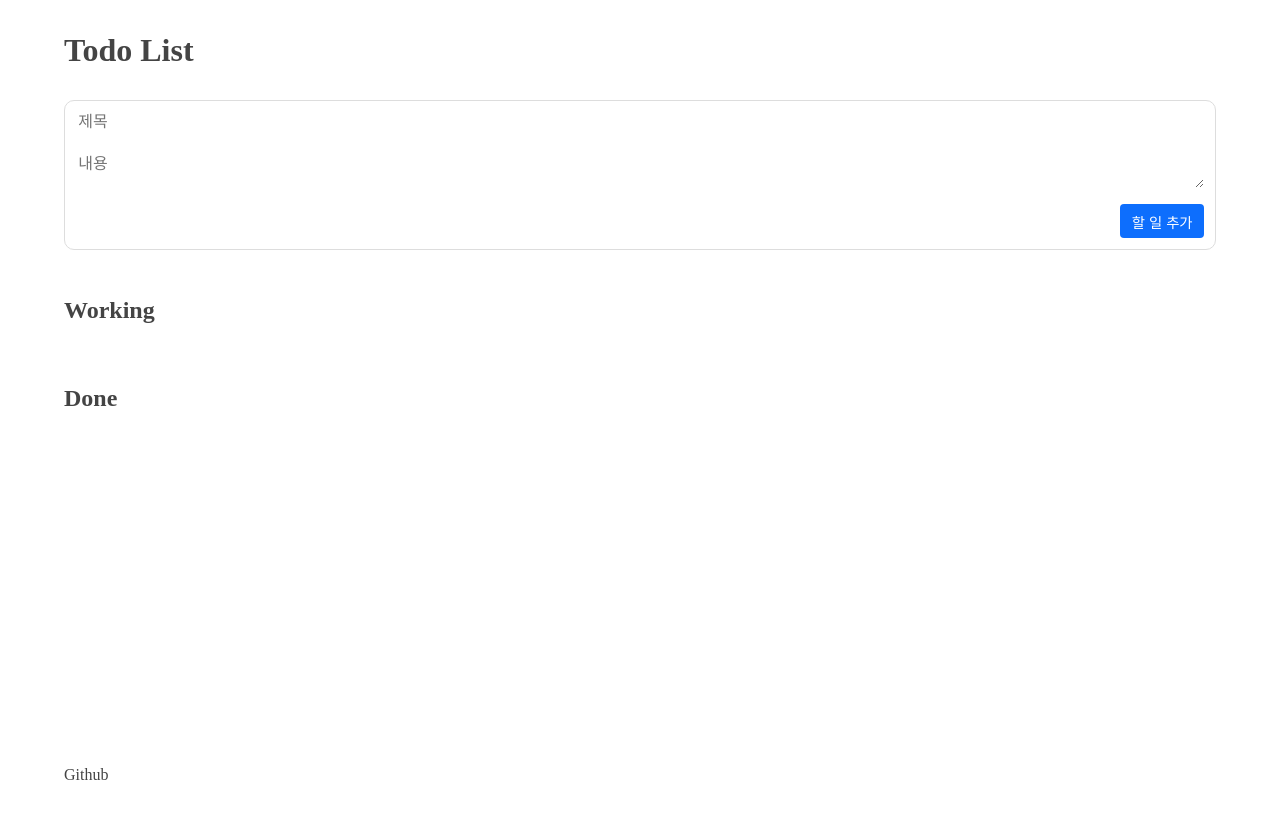
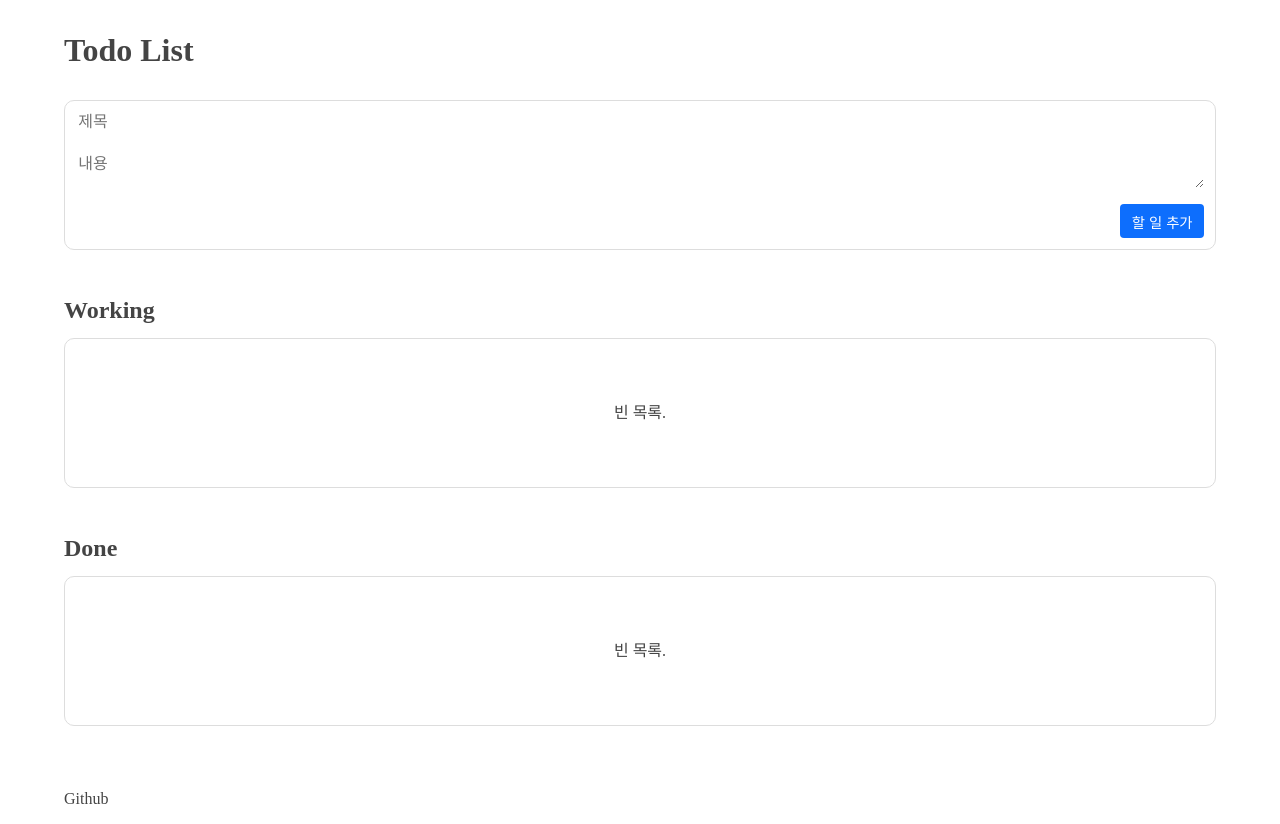
Before and after one commit to lauichan/react-todo-list, a React (Create React App) app: page / in a window 1280 px wide. Before the commit the page ends 800 px from the top, so only its background shows below. Built offline with nearby package versions, Linux system fonts and the light colour scheme.

Commit message:
빈목록

```diff
--- a/src/App.css
+++ b/src/App.css
@@ -82,7 +82,6 @@ header > h1 {
 .todo-list {
   display: grid;
   grid-template-columns: repeat(3, 1fr);
-  grid-template-rows: repeat(auto-fill, 1fr);
   gap: 1rem;
   margin: 0;
   padding: 0;
@@ -100,6 +99,13 @@ header > h1 {
 
 .todo-list > li:hover {
   background-color: #f6f8fa;
+}
+
+.todo-list > .empty {
+  grid-column: span 3;
+  height: 150px;
+  align-items: center;
+  justify-content: center;
 }
 
 .todo-list > li > h3 {
--- a/src/components/TaskList.jsx
+++ b/src/components/TaskList.jsx
@@ -8,10 +8,12 @@ function TaskList({ tasks, title, deleteTask, changeTaskState }) {
     );
   });
 
+  const todo = rows.length === 0 ? <li className="empty">빈 목록.</li> : rows;
+
   return (
     <section className="todo-section">
       <h2 className={title.toLowerCase()}>{title}</h2>
-      <ul className="todo-list">{rows}</ul>
+      <ul className="todo-list">{todo}</ul>
     </section>
   );
 }
```
